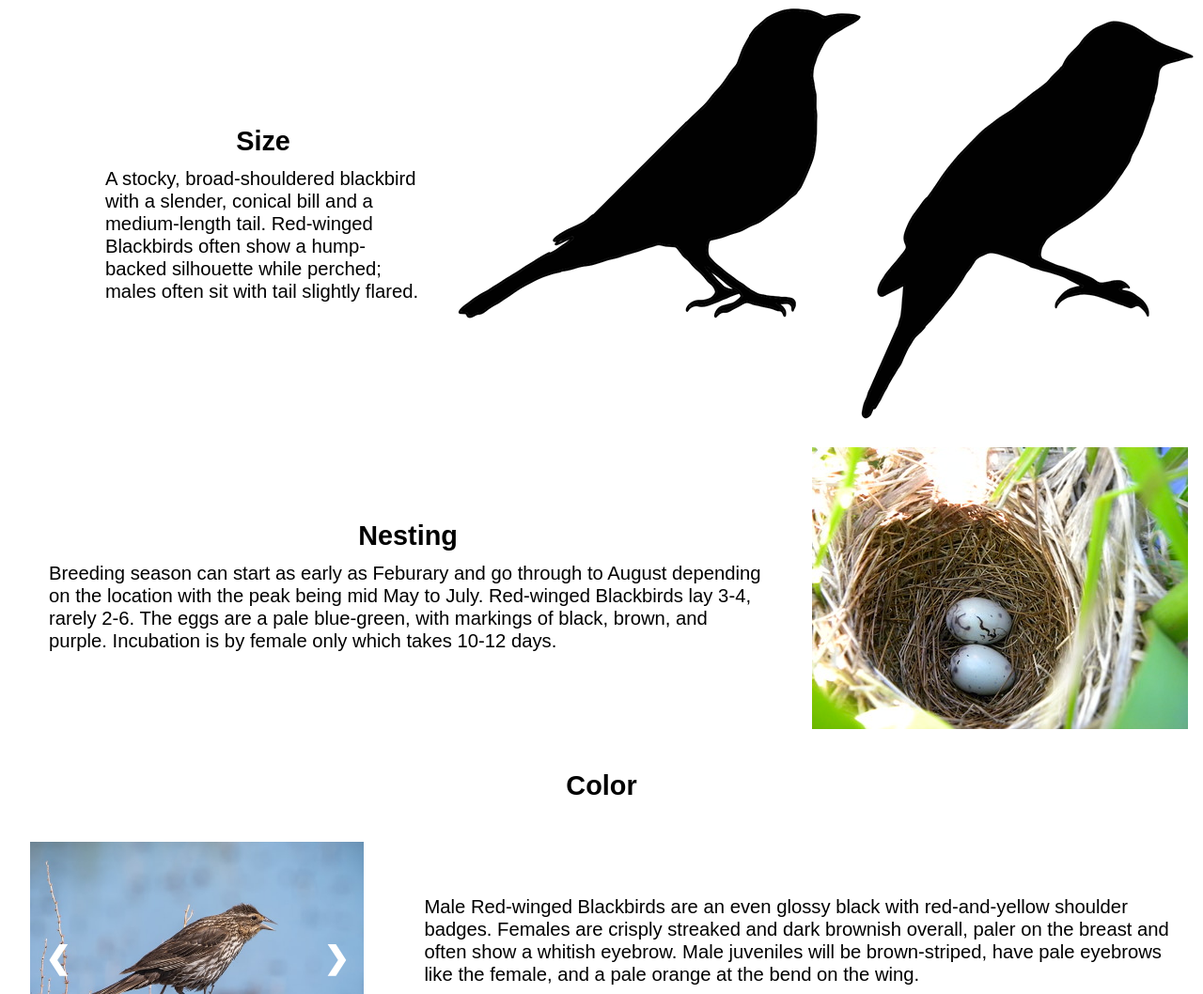
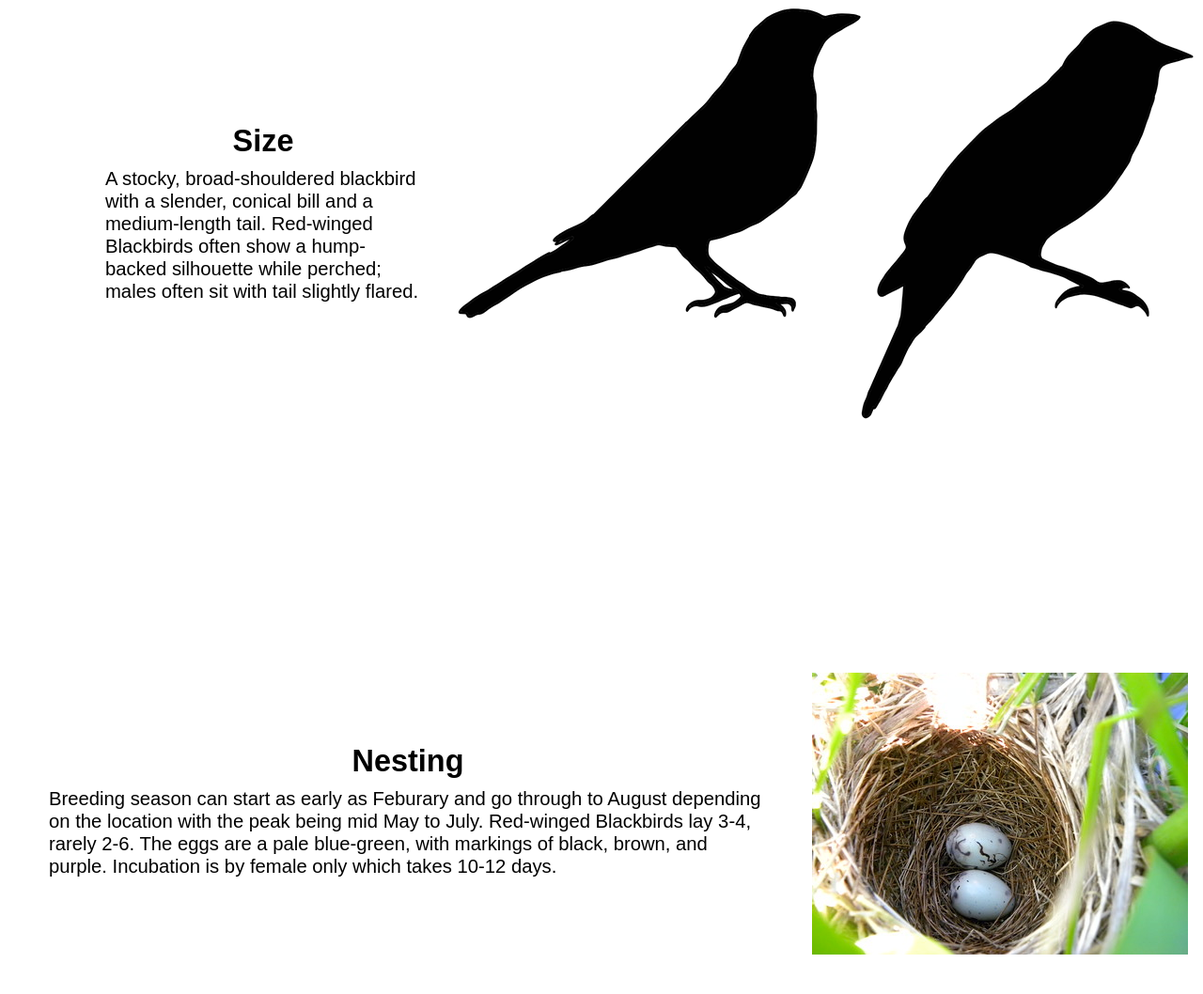
Before and after one commit to omeyers4/Birds-of-Oswego, a plain HTML site: page redwingedblackbird.html in a window 1280 px wide. Shown: the part 1098-2156 px from the top of the page at 94% size. Drawn offline with Linux system fonts and the light colour scheme.

Commit message:
changed fonts

```diff
--- a/styles.css
+++ b/styles.css
@@ -82,7 +82,7 @@ h2{
     padding: 1rem;
     text-align: center;
     line-height: 1.5rem;
-    font-size: 1.802em;
+    font-size: 2.027em;
     font-weight: 600;
     font-style: normal;
     margin-top: .75rem;
@@ -108,7 +108,7 @@ h2{
 }
 
 .nav_links li a:hover{
-color:#8F1800;
+color:#940000;
 }
 
 footer{
@@ -217,6 +217,8 @@ audio{
     display: flex;
     align-items: center;
     justify-content: center;
+    margin-top: 15rem;
+    margin-bottom: 15rem;
 }
 
 .nesting-image {
```
Also changed, not shown: assests/John-Brandauer_optimized.jpg, 1 other file.
